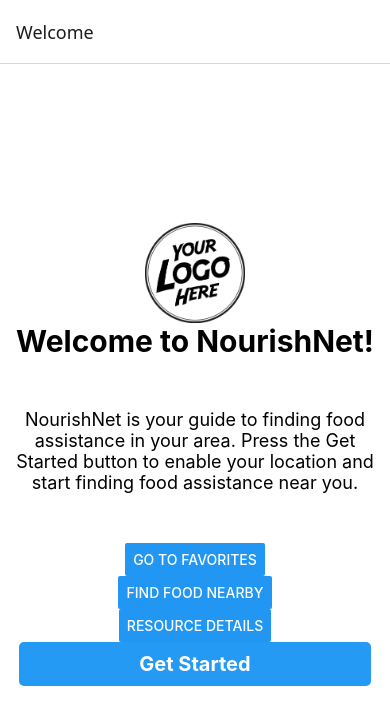
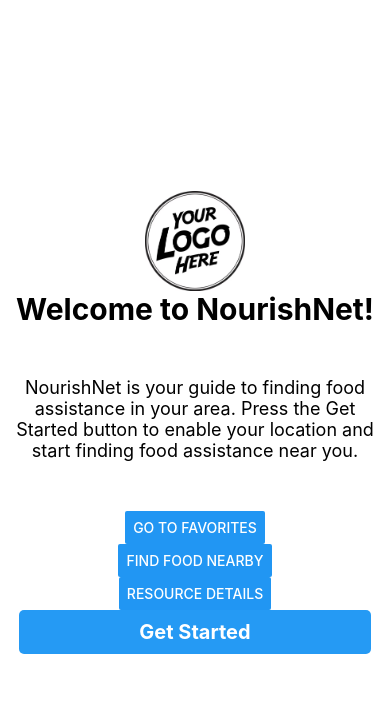
Before and after one commit to tsal4/mobile_final_project, a React Native app: screen / in a window 390 px wide. Shown: the top 724 px of the page. Built offline with nearby package versions, Linux system fonts and the light colour scheme.

Commit message:
removed header from welcome screen

```diff
--- a/AppNavigator.js
+++ b/AppNavigator.js
@@ -15,7 +15,7 @@ export default function AppNavigator() {
   return (
     <NavigationContainer>
       <Stack.Navigator initialRouteName="Welcome">
-        <Stack.Screen name="Welcome" component={WelcomeScreen} />
+        <Stack.Screen name="Welcome" component={WelcomeScreen} options={{ headerShown: false }} />
         <Stack.Screen name="Favorites" component={Favorites} />
         <Stack.Screen name="FoodNearby" component={FoodNearby} />
         <Stack.Screen name="ResourceDetails" component={ResourceDetails} options={{ headerShown: false }} />
```
